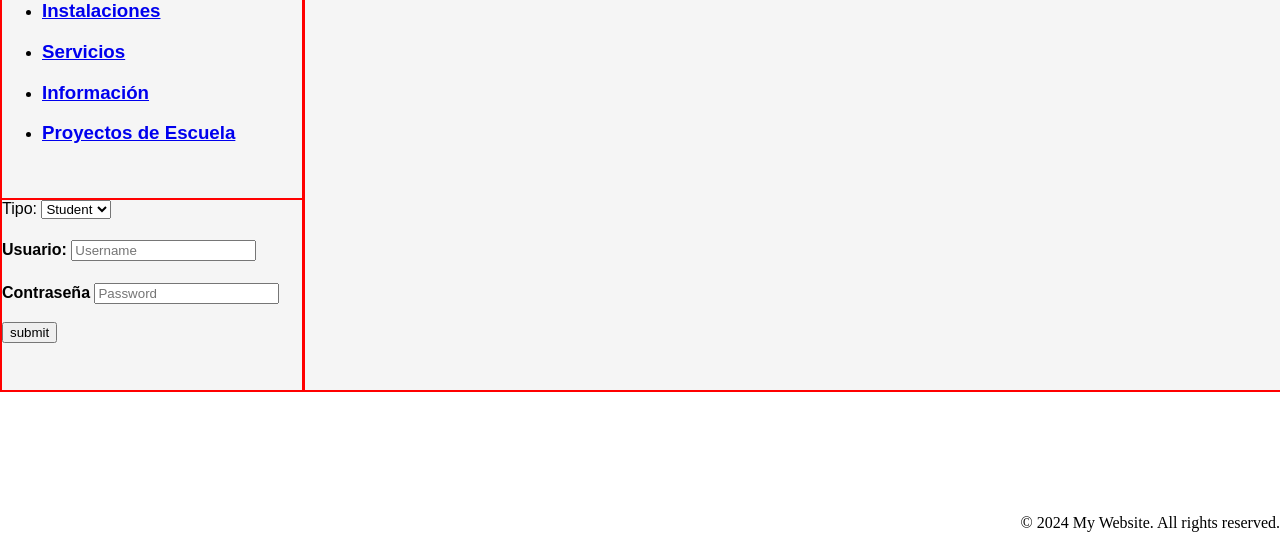
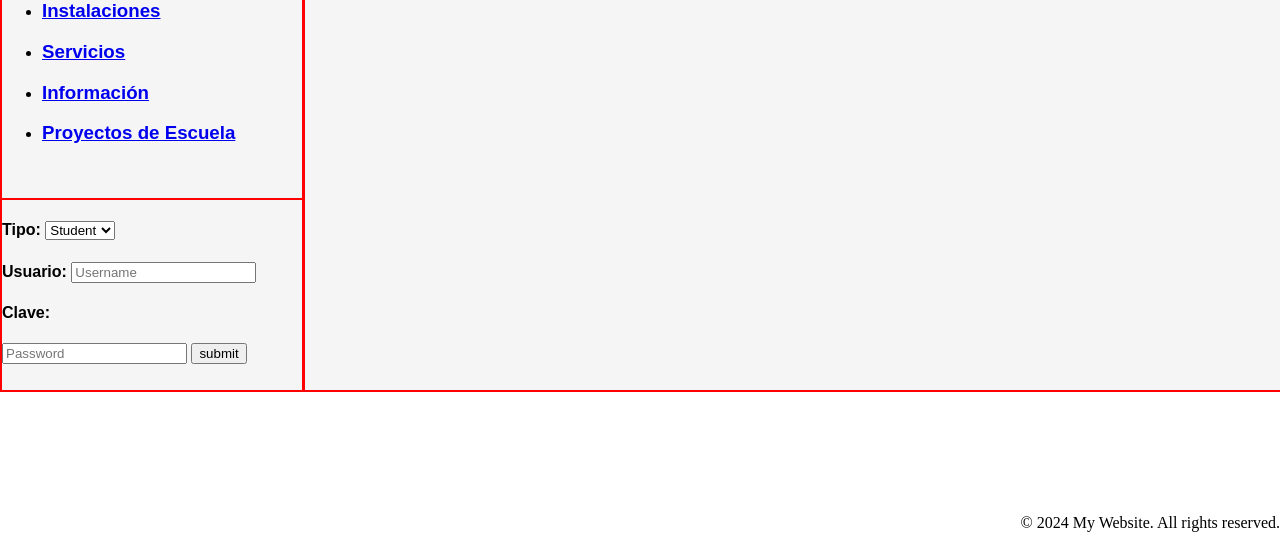
Before and after one commit to Kvelez-07/SchoolSystem, a PHP site: page /view/index.html in a window 1280 px wide. Shown: the part 252-800 px from the top of the page. Run offline with PHP 8.4, Linux system fonts and the light colour scheme.

Commit message:
html and css restored

```diff
--- a/css/style.css
+++ b/css/style.css
@@ -35,6 +35,7 @@
     left: 0px;
     font-family: "Arial";
     border: 2px solid red; /* Defines div border */
+    font-weight: bold;
 }
 
 .contenido {
--- a/view/index.html
+++ b/view/index.html
@@ -43,15 +43,15 @@
 
         <div class="login">
             <form action="../controller/login.php" method="post">
-                <h>Tipo: <select id="user_type" name="user_type" title="user_type" required>
+                <h4>Tipo: <select id="user_type" name="user_type" title="user_type" required>
                         <option value="Student">Student</option>
                         <option value="Teacher">Teacher</option>
                         <option value="Admin">Admin</option>
                     </select>
                     <h4>Usuario: <input type="text" id="username" name="username" placeholder="Username" required />
-                        <h4>Contraseña <input type="password" id="password" name="password" placeholder="Password"
-                                required />
-                            <br><br><input type="submit" name="submit" value="submit">
+                        <h4>Clave:</h4><input type="password" id="password" name="password" placeholder="Password"
+                            required />
+                        <input type="submit" name="submit" value="submit">
             </form>
         </div>
 
```
